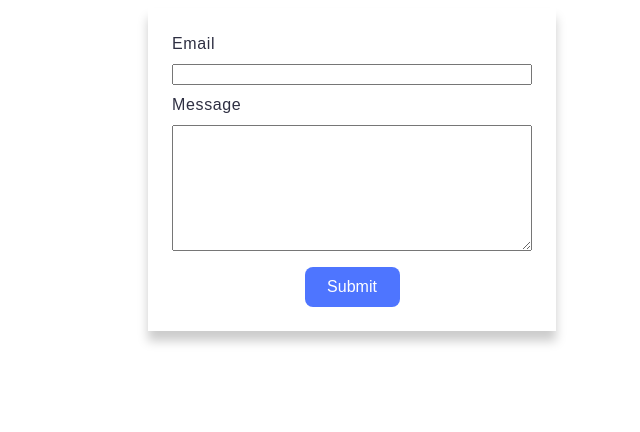
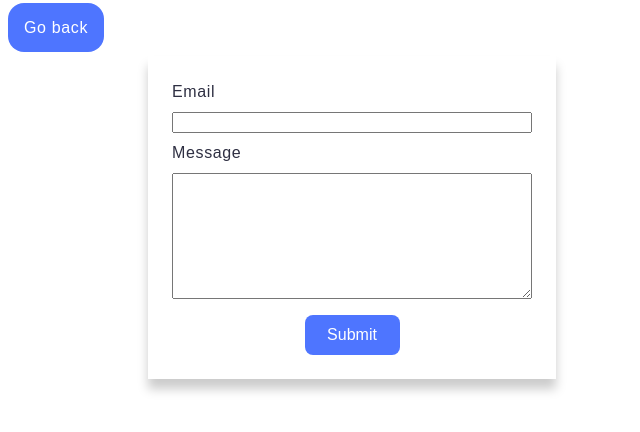
Before and after one commit to Anastasiia-Bakum/goit-js-hw-09, a website built with Vite: page src/2-form.html in a window 1280 px wide. Shown: the whole page, without its empty margins (0-640 px from the left). Built offline with nearby package versions, Linux system fonts and the light colour scheme.

Commit message:
add button

```diff
--- a/src/2-form.html
+++ b/src/2-form.html
@@ -7,6 +7,9 @@
     <link rel="stylesheet" href="./css/styles.css" />
   </head>
   <body>
+    <p class="main-page">
+      <a class="main-link" href="index.html">Go back</a>
+    </p>
     <form class="feedback-form" autocomplete="off">
       <label>
         Email
```
